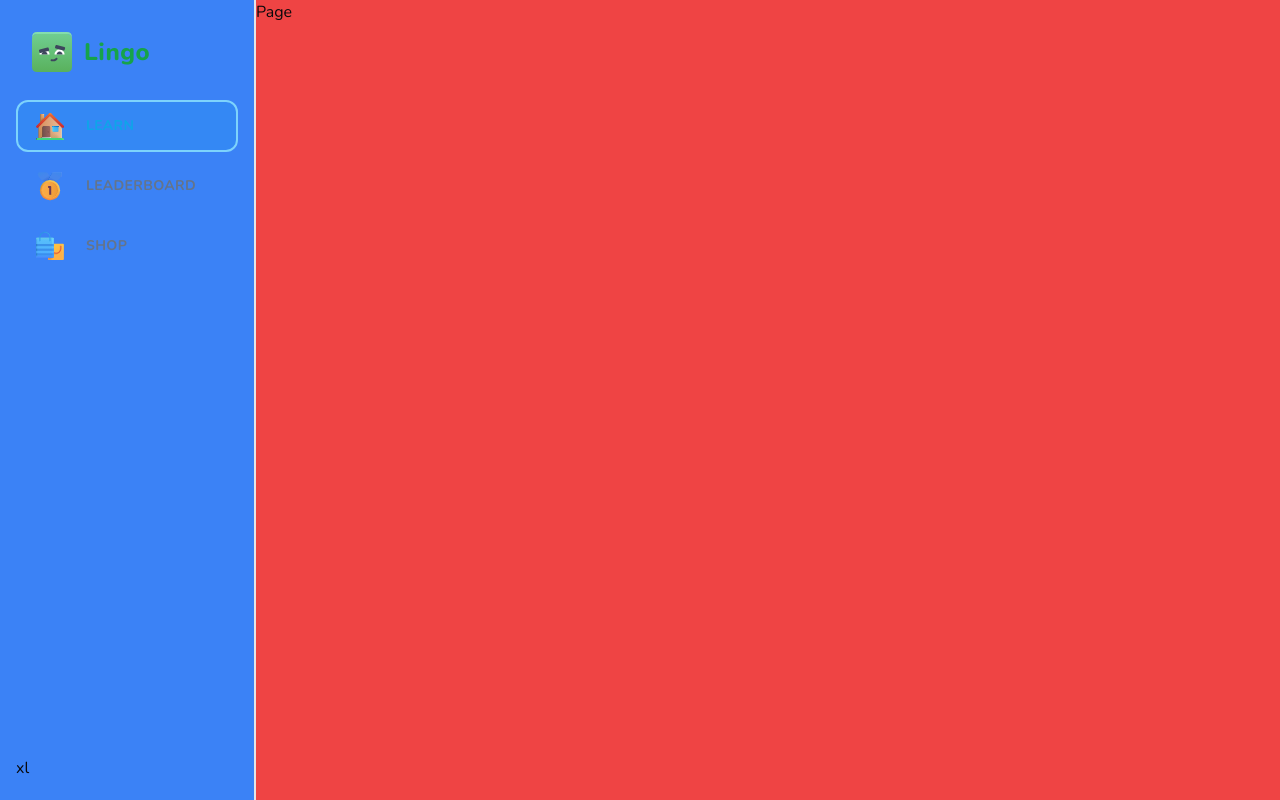
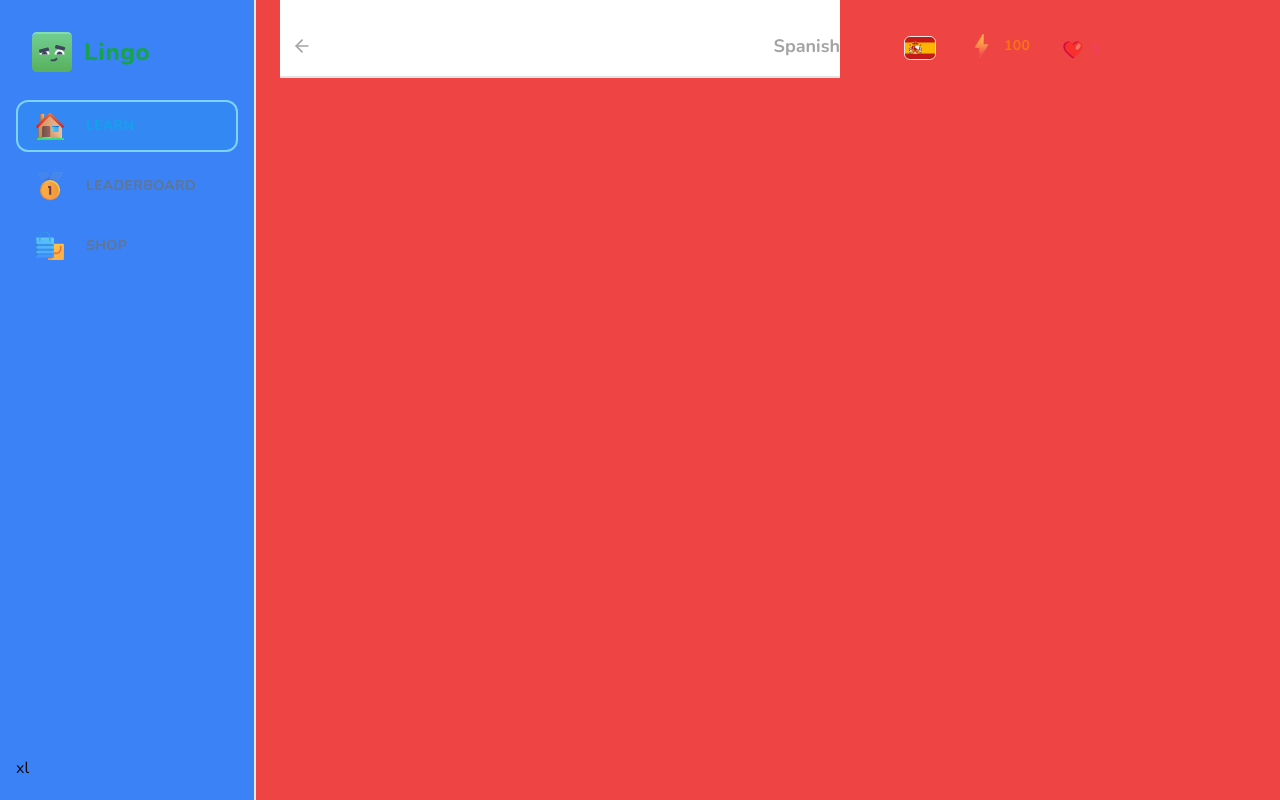
Before and after one commit to naotor/duolingo-clone, a Next.js app: page /learn in a window 1280 px wide. Built offline with nearby package versions, Linux system fonts and the light colour scheme.

Commit message:
08: learn page wrappers

```diff
--- a/src/app/(main)/layout.tsx
+++ b/src/app/(main)/layout.tsx
@@ -9,7 +9,9 @@
       <MobileHeader />
       <Sidebar className="hidden lg:flex" />
       <main className="h-full pt-[50px] lg:pl-[256px] lg:pt-0">
-        <div className="h-full bg-red-500">{children}</div>
+        <div className="mx-auto h-full max-w-[1056px] bg-red-500 pt-6">
+          {children}
+        </div>
       </main>
     </>
   );
--- /dev/null
+++ b/src/app/(main)/learn/_components/feed-wrapper.tsx
@@ -0,0 +1,7 @@
+export function FeedWrapper({ children }: { children: React.ReactNode }) {
+  return (
+    <>
+      <div className="relative top-0 flex-1 pb-10">{children}</div>
+    </>
+  );
+}
--- /dev/null
+++ b/src/app/(main)/learn/_components/header.tsx
@@ -0,0 +1,16 @@
+import { Button } from "@/components/ui/button";
+import { ArrowLeft } from "lucide-react";
+import Link from "next/link";
+
+export function Header({ title }: { title: string }) {
+  return (
+    <div className="sticky top-0 mb-5 flex items-center justify-between border-b-2 bg-white pb-3 text-neutral-400 lg:z-50 lg:mt-[-28px] lg:pt-[28px]">
+      <Link href="/courses">
+        <Button variant="ghost" size="sm">
+          <ArrowLeft className="size-5 stroke-2 text-neutral-400" />
+        </Button>
+      </Link>
+      <h1 className="text-lg font-bold">{title}</h1>
+    </div>
+  );
+}
--- /dev/null
+++ b/src/app/(main)/learn/_components/sticky-wrappter.tsx
@@ -0,0 +1,11 @@
+export function StickyWrapper({ children }: { children: React.ReactNode }) {
+  return (
+    <>
+      <div className="hidden lg:block w-[368px] sticky self-end bottom-6">
+        <div className="min-h-[calc(100vh-48px)] sticky top-6 flex flex-col gap-y-4">
+          {children}
+        </div>
+      </div>
+    </>
+  );
+}
--- /dev/null
+++ b/src/app/(main)/learn/_components/user-progress.tsx
@@ -0,0 +1,62 @@
+import { Button } from "@/components/ui/button";
+import { InfinityIcon } from "lucide-react";
+import Image from "next/image";
+import Link from "next/link";
+
+type UserProgressProps = {
+  activeCourse: { imageSrc: string; title: string };
+  hearts: number;
+  points: number;
+  hasActiveSubscription: boolean;
+};
+
+export function UserProgress({
+  activeCourse,
+  points,
+  hearts,
+  hasActiveSubscription,
+}: UserProgressProps) {
+  return (
+    <div className="">
+      <Link href="/courses">
+        <Button variant="ghost">
+          <Image
+            src={activeCourse.imageSrc}
+            alt={activeCourse.title}
+            width={32}
+            height={32}
+            className="rounded-md border"
+          />
+        </Button>
+      </Link>
+      <Link href="/shop">
+        <Button variant="ghost" className="text-orange-500">
+          <Image
+            src="/points.svg"
+            height={28}
+            width={28}
+            alt="Points"
+            className="mr-2"
+          />
+          {points}
+        </Button>
+      </Link>
+      <Link href="/shop">
+        <Button variant="ghost" className="text-rose-500">
+          <Image
+            src="/heart.svg"
+            height={22}
+            width={22}
+            alt="Hearts"
+            className="mr-2"
+          />
+          {hasActiveSubscription ? (
+            <InfinityIcon className="size-4 stroke-[3]" />
+          ) : (
+            hearts
+          )}
+        </Button>
+      </Link>
+    </div>
+  );
+}
--- a/src/app/(main)/learn/page.tsx
+++ b/src/app/(main)/learn/page.tsx
@@ -1,7 +1,22 @@
+import { FeedWrapper } from "./_components/feed-wrapper";
+import { Header } from "./_components/header";
+import { StickyWrapper } from "./_components/sticky-wrappter";
+import { UserProgress } from "./_components/user-progress";
+
 export default function LearnPage() {
   return (
-    <>
-      <div>Page</div>
-    </>
+    <div className="flex flex-row-reverse gap-[48px] px-6">
+      <StickyWrapper>
+        <UserProgress
+          activeCourse={{ title: "Spanish", imageSrc: "/es.svg" }}
+          hearts={5}
+          points={100}
+          hasActiveSubscription={false}
+        />
+      </StickyWrapper>
+      <FeedWrapper>
+        <Header title="Spanish" />
+      </FeedWrapper>
+    </div>
   );
 }
```
Also changed, not shown: public/heart.svg (added), public/points.svg (added).
